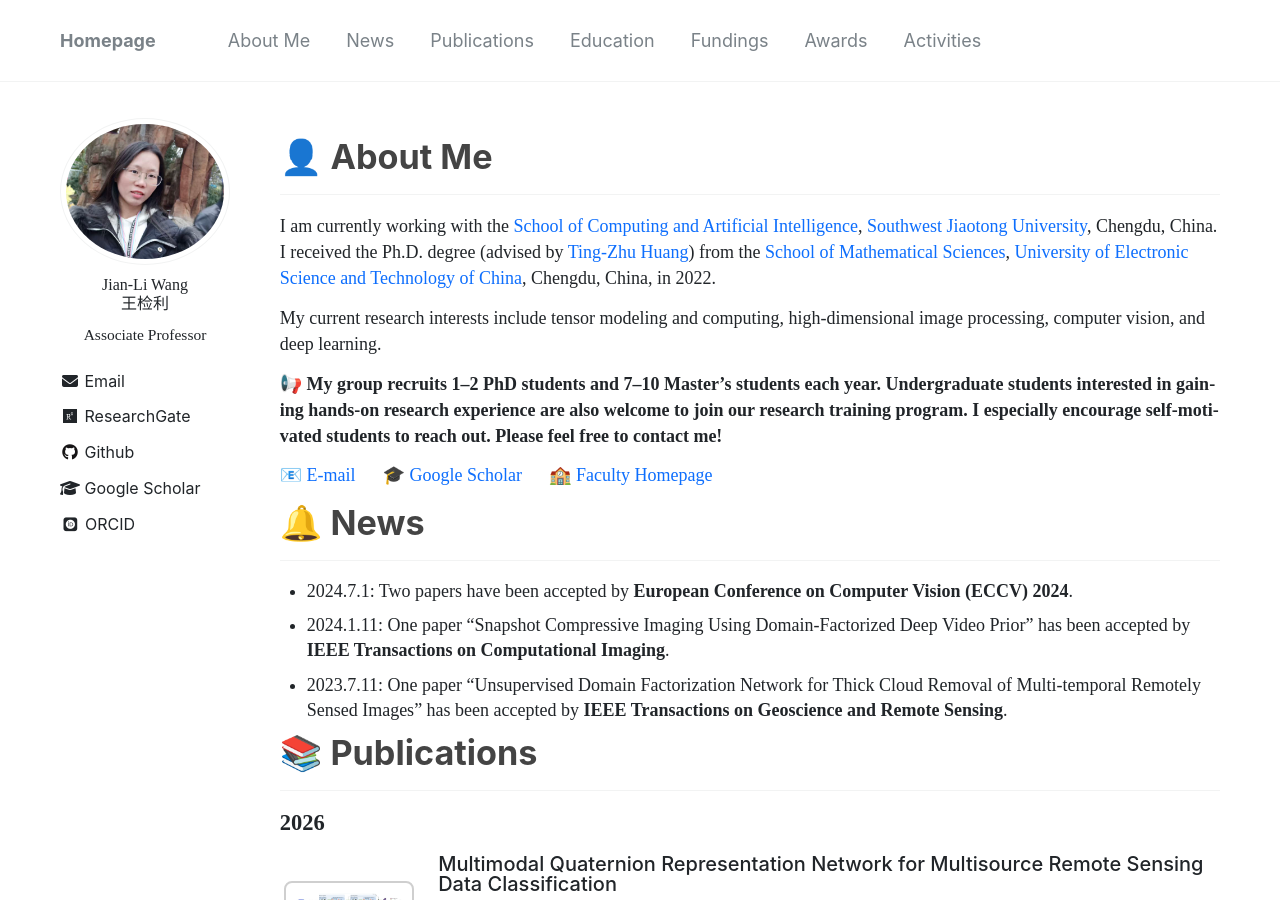
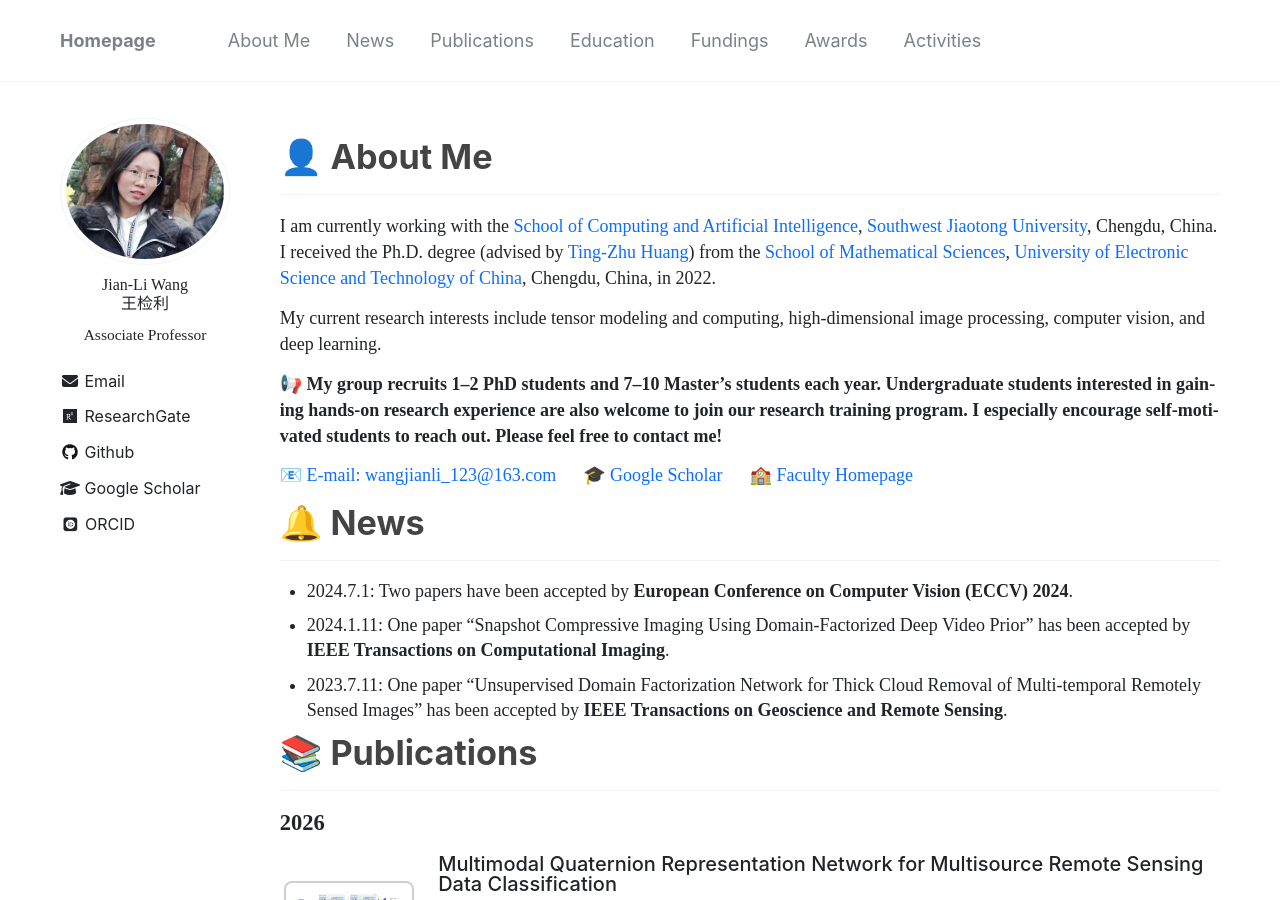
Before and after one commit to wangjianli123/wangjianli123.github.io, a Jekyll site: the page built from _pages/homepage.md, in a window 1280 px wide and 900 px high. Built offline with Jekyll 4.4.1, drawn with Linux system fonts in a browser that asks for light colours; nearby versions of some CDN libraries; some web fonts are replaced; comment, search, counter and statistics services are not loaded.

Commit message:
Update homepage.md

```diff
--- a/_pages/homepage.md
+++ b/_pages/homepage.md
@@ -83,7 +83,7 @@ My current research interests include tensor modeling and computing, high-dimens
 
 📢 **My group recruits 1–2 PhD students and 7–10 Master's students each year. Undergraduate students interested in gaining hands-on research experience are also welcome to join our research training program. I especially encourage self-motivated students to reach out. Please feel free to contact me!**
 
-📧 [E-mail](mailto:wangjianli_123@163.com) &emsp; 🎓 [Google Scholar](https://scholar.google.com/citations?hl=en&user=6QVFljgAAAAJ) &emsp; 🏫 [Faculty Homepage](https://faculty.swjtu.edu.cn/wangjianli/zh_CN/)
+[📧 E-mail: wangjianli_123@163.com](mailto:wangjianli_123@163.com) &emsp;  🎓 [Google Scholar](https://scholar.google.com/citations?hl=en&user=6QVFljgAAAAJ) &emsp; 🏫 [Faculty Homepage](https://faculty.swjtu.edu.cn/wangjianli/zh_CN/)
 </div>
 
 <h2 id="news" class="section-title">
```
